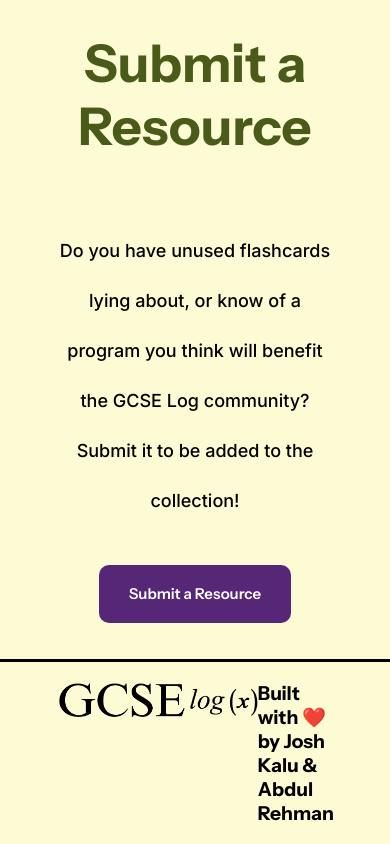
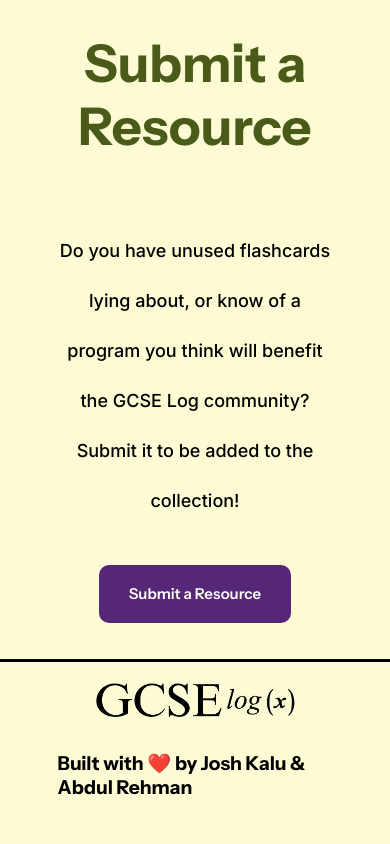
Before and after one commit to githubfan/gcselog, a Next.js app: page / in a window 390 px wide. Shown: the part 7626-8470 px from the top of the page. After the commit the page ends 8444 px from the top, so only its background shows below. Built offline with nearby package versions, Linux system fonts and the light colour scheme.

Commit message:
Footer made responsive!

```diff
--- a/src/app/globals.css
+++ b/src/app/globals.css
@@ -170,3 +170,14 @@ body {
     padding: 0.5em;
   }
 }
+
+@media (max-width: 1055px) {
+  footer {
+    display: flex;
+    flex-direction: column;
+    justify-content: center;
+    align-items: center;
+    gap: 30px;
+  }
+
+}
```
